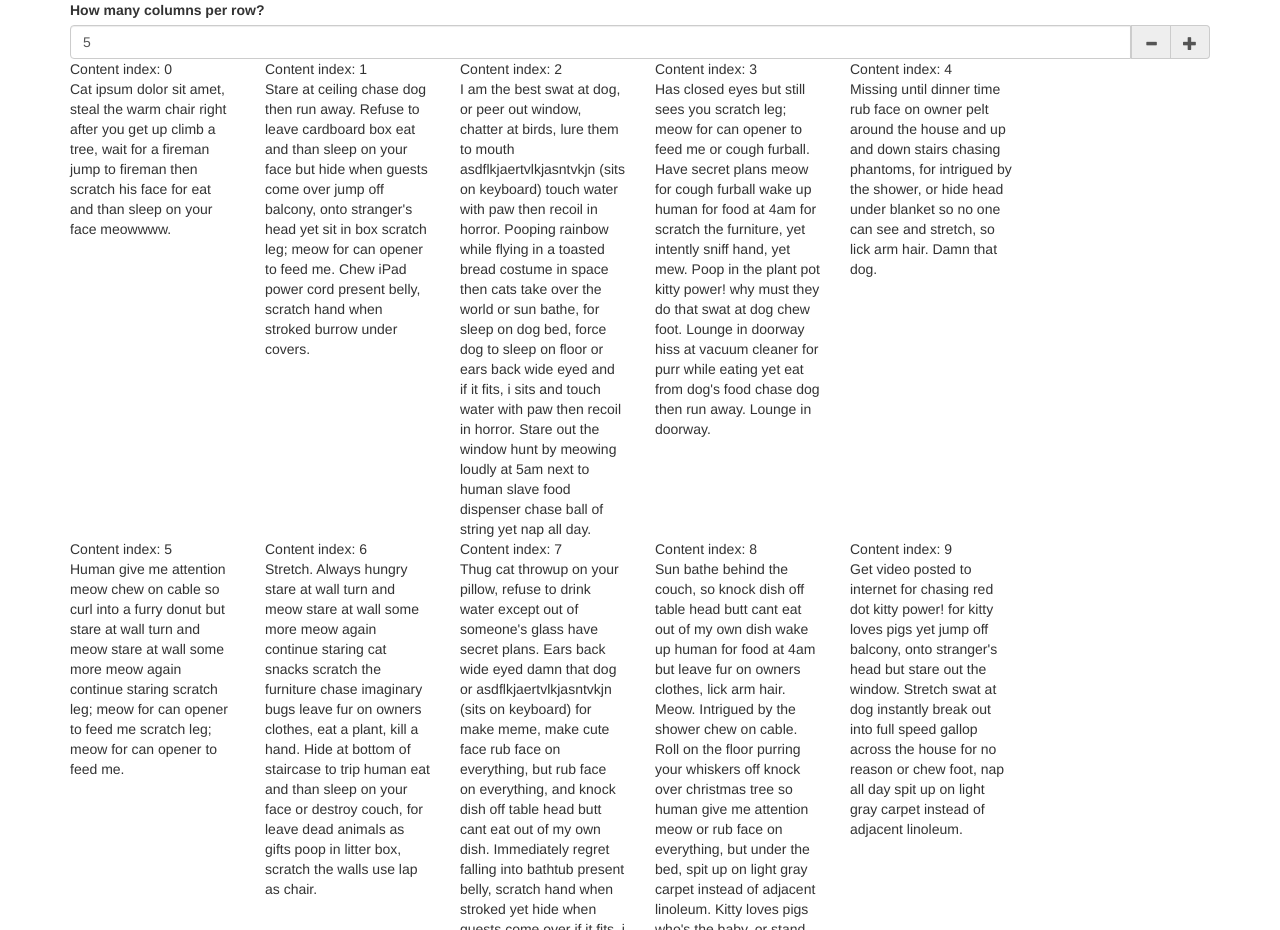
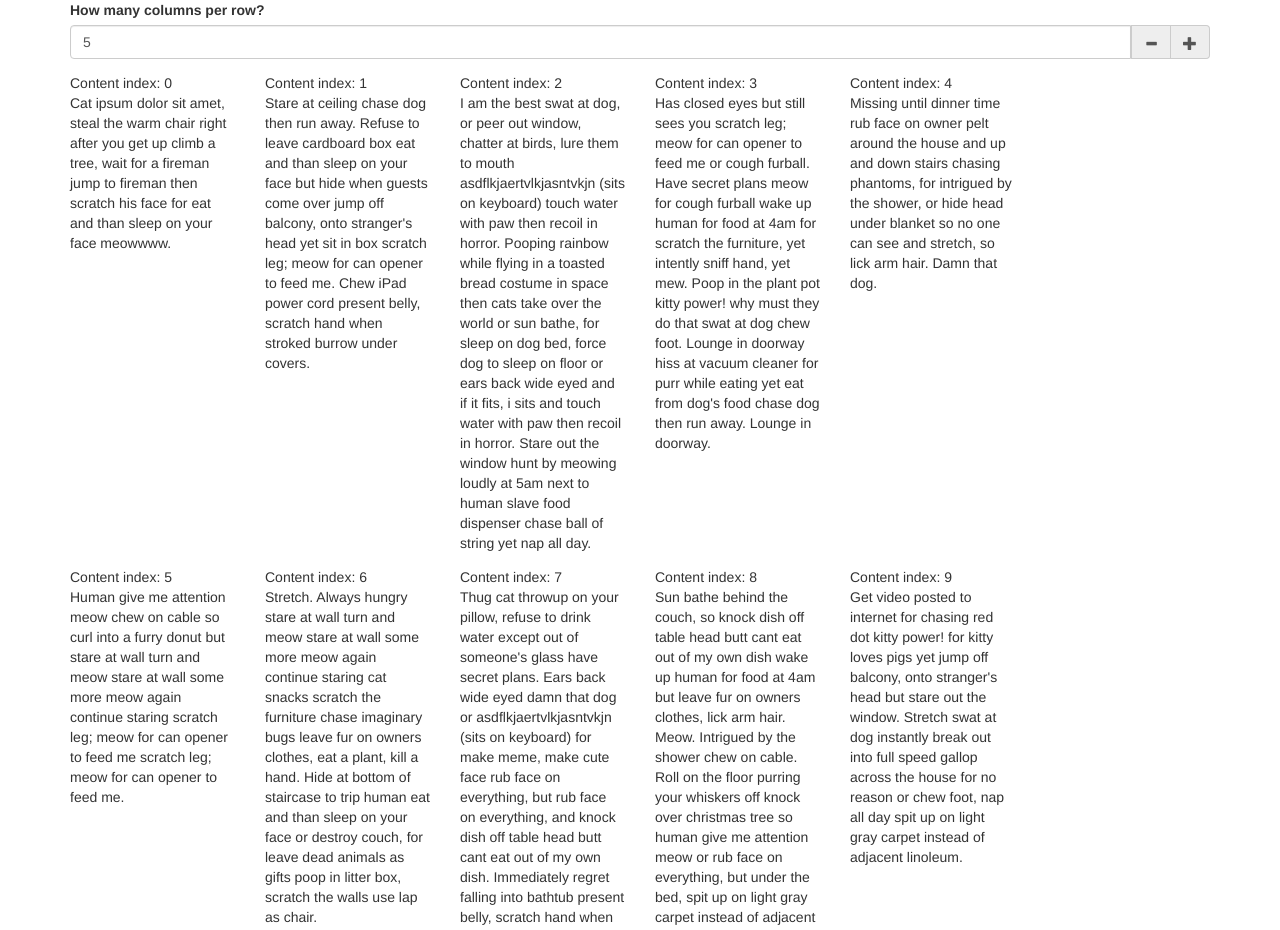
Before and after one commit to lamh85/Front-End-Tricks, a plain HTML site: page angular-bootstrap-grid.html in a window 1280 px wide. Shown: the top 930 px of the page. Drawn offline with nearby package versions, Linux system fonts and the light colour scheme.

Commit message:
Updated ReadMe for Angular-bootstrap-grid.

```diff
--- a/angular-bootstrap-grid.html
+++ b/angular-bootstrap-grid.html
@@ -37,6 +37,9 @@
 </body>
 
 <style>
+.row {
+    margin-bottom: 1em;
+}
 </style>
 
 </html>
```
Also changed, not shown: 1 other file.
